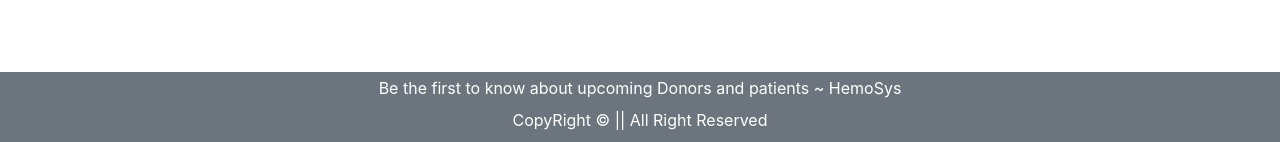
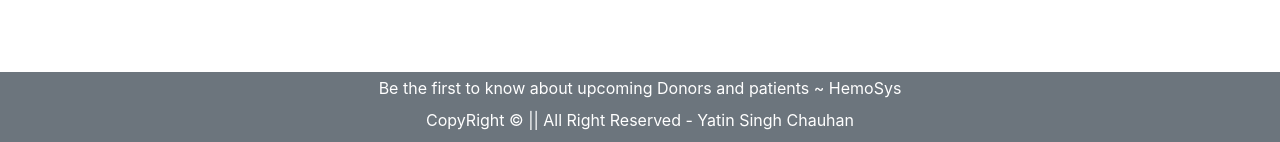
Before and after one commit to YatinSinghChauhan/django-Blood_Bank_System, a Django app: page / in a window 1280 px wide. Shown: the part 1860-2002 px from the top of the page. Run offline with Django 3.2, Linux system fonts and the light colour scheme; data comes from the database, SQL or seed files in the repository; some libraries are stand-ins or nearby versions.

Commit message:
Update footer.html

```diff
--- a/templates/blood/footer.html
+++ b/templates/blood/footer.html
@@ -21,7 +21,7 @@
 <div class="footer">
   <p> Be the first to know about upcoming Donors and patients  ~ HemoSys
       <br>
-       CopyRight &copy;  || All Right Reserved
+       CopyRight &copy;  || All Right Reserved - Yatin Singh Chauhan
   </p>
 
 </div>
```
